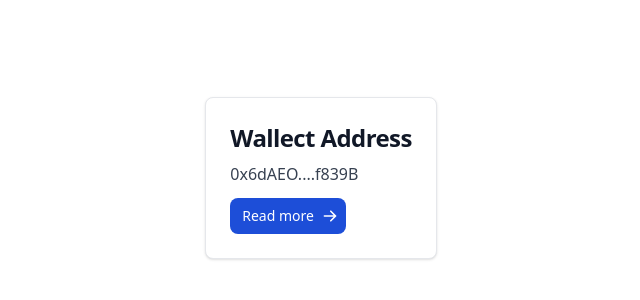
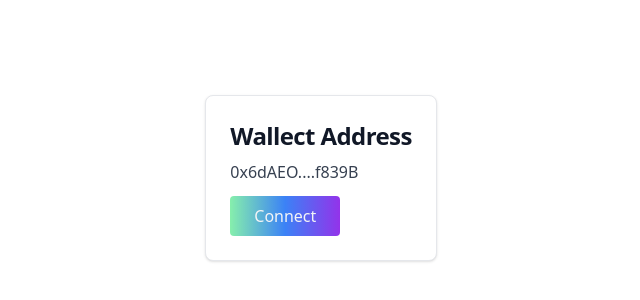
Before and after one commit to atroopa/react-metamask-connect, a React (Create React App) app: page / in a window 1280 px wide. Shown: the part 222-522 px from the top of the page, without its empty margins (319-959 px from the left). Built offline with nearby package versions, Linux system fonts and the light colour scheme.

Commit message:
connect button change

```diff
--- a/src/components/WalletConnect.jsx
+++ b/src/components/WalletConnect.jsx
@@ -14,10 +14,9 @@ const WalletConnect = () => {
                 0x6dAEO....f839B
                 </p>
 
-                <a href="#" className="inline-flex items-center px-3 py-2 text-sm font-medium text-center text-white bg-blue-700 rounded-lg hover:bg-blue-800 focus:ring-4 focus:outline-none focus:ring-blue-300 dark:bg-blue-600 dark:hover:bg-blue-700 dark:focus:ring-blue-800">
-                    Read more
-                    <svg aria-hidden="true" class="w-4 h-4 ml-2 -mr-1" fill="currentColor" viewBox="0 0 20 20" xmlns="http://www.w3.org/2000/svg"><path fill-rule="evenodd" d="M10.293 3.293a1 1 0 011.414 0l6 6a1 1 0 010 1.414l-6 6a1 1 0 01-1.414-1.414L14.586 11H3a1 1 0 110-2h11.586l-4.293-4.293a1 1 0 010-1.414z" clip-rule="evenodd"></path></svg>
-                </a>
+                <button class="px-6 py-2 text-gray-100 rounded bg-gradient-to-r from-green-300 via-blue-500 to-purple-600">
+                    Connect
+                </button>
             </div>
 
   );
```
